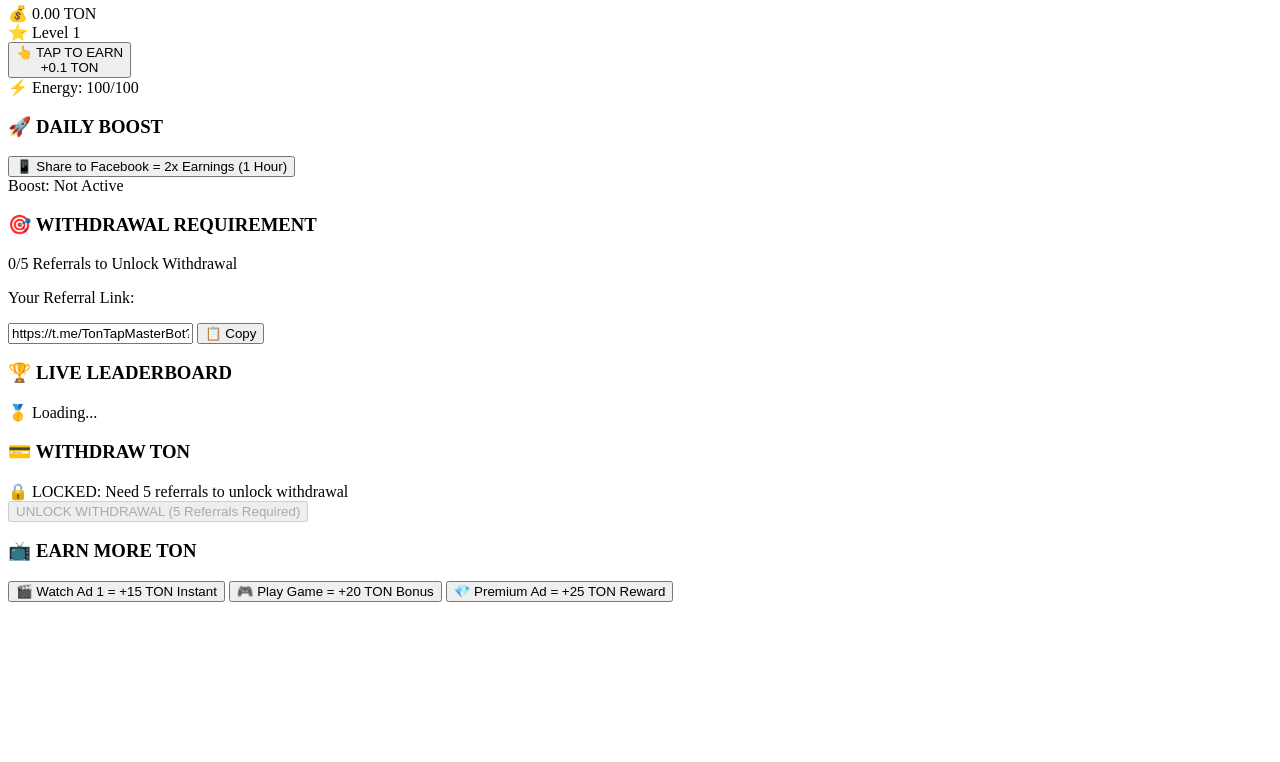
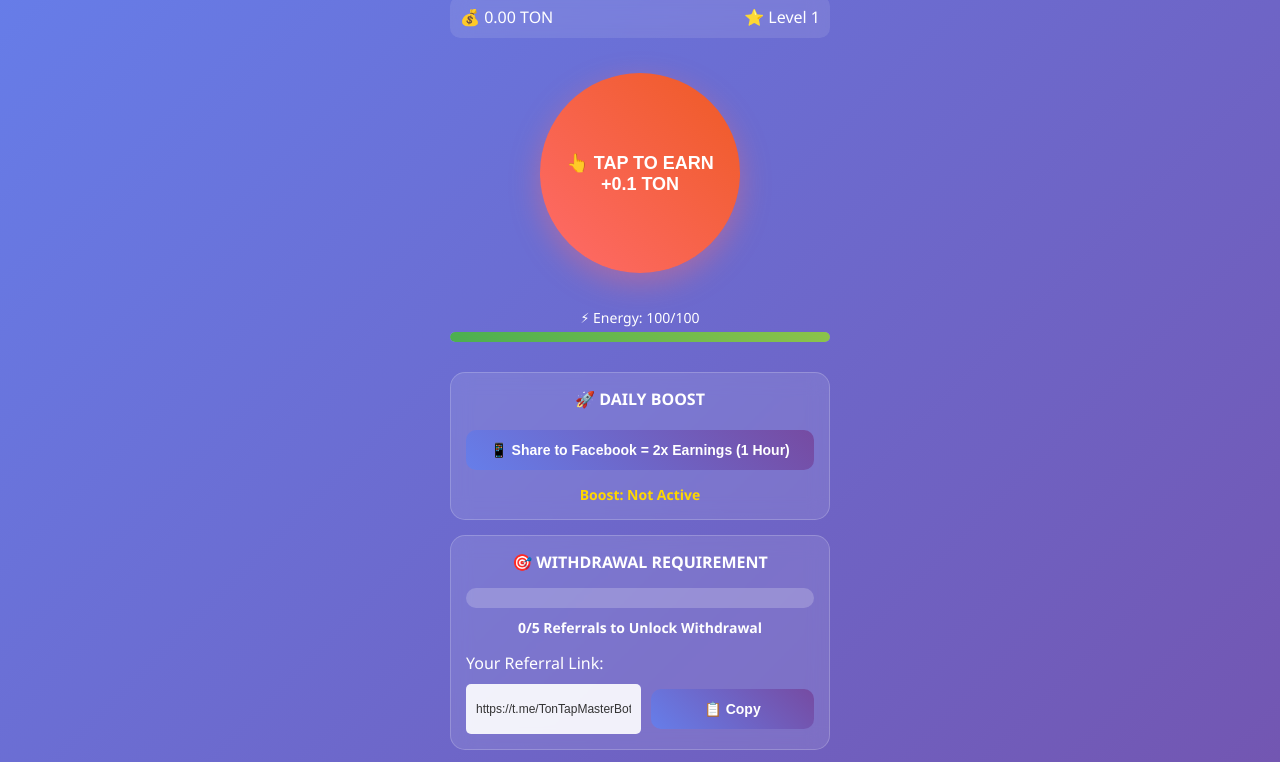
Before and after one commit to davidecode/miniapps, a website built with Vite: page index.html in a window 1280 px wide. Shown: the part 77-839 px from the top of the page. Before the commit the page ends 800 px from the top, so only its background shows below. Built offline with nearby package versions, Linux system fonts and the light colour scheme.

Commit message:
Restore modal and ad progress bar styles
Restored modal and ad progress bar styles, and added base styles.

```diff
--- a/style.css
+++ b/style.css
@@ -1,3 +1,278 @@
+/* Reset dan Base Styles */
+* {
+    margin: 0;
+    padding: 0;
+    box-sizing: border-box;
+}
+
+body {
+    font-family: 'Segoe UI', Tahoma, Geneva, Verdana, sans-serif;
+    background: linear-gradient(135deg, #667eea 0%, #764ba2 100%);
+    color: white;
+    min-height: 100vh;
+    padding: 20px;
+}
+
+.container {
+    max-width: 400px;
+    margin: 0 auto;
+    padding: 10px;
+}
+
+/* Header Styles */
+.header {
+    text-align: center;
+    margin-bottom: 20px;
+}
+
+.header h1 {
+    font-size: 24px;
+    margin-bottom: 10px;
+    text-shadow: 2px 2px 4px rgba(0,0,0,0.3);
+}
+
+.user-info {
+    display: flex;
+    justify-content: space-between;
+    background: rgba(255,255,255,0.1);
+    padding: 10px;
+    border-radius: 10px;
+    backdrop-filter: blur(10px);
+}
+
+/* Telegram User Info */
+.telegram-user {
+    display: flex;
+    align-items: center;
+    gap: 10px;
+    padding: 10px;
+    background: rgba(255,255,255,0.1);
+    border-radius: 10px;
+    margin-bottom: 15px;
+    backdrop-filter: blur(10px);
+}
+
+.telegram-user img {
+    width: 40px;
+    height: 40px;
+    border-radius: 50%;
+}
+
+.telegram-user span {
+    font-weight: bold;
+    font-size: 14px;
+}
+
+/* Tap Section */
+.tap-section {
+    text-align: center;
+    margin: 30px 0;
+}
+
+.tap-button {
+    width: 200px;
+    height: 200px;
+    border-radius: 50%;
+    background: linear-gradient(45deg, #ff6b6b, #ee5a24);
+    border: none;
+    color: white;
+    font-size: 18px;
+    font-weight: bold;
+    cursor: pointer;
+    box-shadow: 0 10px 30px rgba(255,107,107,0.4);
+    transition: all 0.2s ease;
+    margin-bottom: 20px;
+}
+
+.tap-button:active {
+    transform: scale(0.95);
+    box-shadow: 0 5px 15px rgba(255,107,107,0.6);
+}
+
+/* Energy Bar */
+.energy-bar {
+    margin-top: 15px;
+}
+
+.energy-label {
+    margin-bottom: 5px;
+    font-size: 14px;
+}
+
+.energy-progress {
+    width: 100%;
+    height: 10px;
+    background: rgba(255,255,255,0.2);
+    border-radius: 10px;
+    overflow: hidden;
+}
+
+.energy-fill {
+    height: 100%;
+    background: linear-gradient(90deg, #4CAF50, #8BC34A);
+    border-radius: 10px;
+    transition: width 0.3s ease;
+}
+
+/* Section Styles */
+.boost-section, .referral-section, .leaderboard-section, .withdrawal-section, .ads-section {
+    background: rgba(255,255,255,0.1);
+    padding: 15px;
+    border-radius: 15px;
+    margin: 15px 0;
+    backdrop-filter: blur(10px);
+    border: 1px solid rgba(255,255,255,0.2);
+}
+
+h3 {
+    margin-bottom: 15px;
+    text-align: center;
+    font-size: 16px;
+}
+
+/* Buttons */
+button {
+    width: 100%;
+    padding: 12px;
+    border: none;
+    border-radius: 10px;
+    background: linear-gradient(45deg, #667eea, #764ba2);
+    color: white;
+    font-size: 14px;
+    font-weight: bold;
+    cursor: pointer;
+    margin: 5px 0;
+    transition: all 0.3s ease;
+}
+
+button:hover {
+    transform: translateY(-2px);
+    box-shadow: 0 5px 15px rgba(0,0,0,0.3);
+}
+
+button:disabled {
+    background: #666;
+    cursor: not-allowed;
+    transform: none;
+}
+
+/* Progress Bars */
+.progress-container {
+    margin: 15px 0;
+}
+
+.progress-bar {
+    width: 100%;
+    height: 20px;
+    background: rgba(255,255,255,0.2);
+    border-radius: 10px;
+    overflow: hidden;
+    margin-bottom: 10px;
+}
+
+.progress-fill {
+    height: 100%;
+    background: linear-gradient(90deg, #FFD700, #FFA500);
+    border-radius: 10px;
+    transition: width 0.5s ease;
+    width: 0%;
+}
+
+.progress-text {
+    text-align: center;
+    font-size: 14px;
+    font-weight: bold;
+}
+
+/* Referral Code */
+.referral-code {
+    margin-top: 15px;
+}
+
+.code-container {
+    display: flex;
+    gap: 10px;
+    margin-top: 10px;
+}
+
+#referral-link {
+    flex: 1;
+    padding: 10px;
+    border: none;
+    border-radius: 5px;
+    background: rgba(255,255,255,0.9);
+    color: #333;
+    font-size: 12px;
+}
+
+/* Leaderboard */
+.leaderboard-list {
+    margin-top: 10px;
+}
+
+.leaderboard-item {
+    display: flex;
+    justify-content: space-between;
+    padding: 8px;
+    background: rgba(255,255,255,0.1);
+    margin: 5px 0;
+    border-radius: 8px;
+    font-size: 14px;
+}
+
+.leaderboard-item:nth-child(1) {
+    background: linear-gradient(45deg, #FFD700, #FFA500);
+    color: #000;
+}
+
+.leaderboard-item:nth-child(2) {
+    background: linear-gradient(45deg, #C0C0C0, #A0A0A0);
+}
+
+.leaderboard-item:nth-child(3) {
+    background: linear-gradient(45deg, #CD7F32, #A0522D);
+}
+
+/* Withdrawal Status */
+.withdrawal-status {
+    text-align: center;
+    padding: 10px;
+    margin: 10px 0;
+    border-radius: 8px;
+    background: rgba(255,0,0,0.2);
+    font-size: 14px;
+}
+
+.withdrawal-status.unlocked {
+    background: rgba(0,255,0,0.2);
+}
+
+/* Boost Timer */
+.boost-timer {
+    text-align: center;
+    margin-top: 10px;
+    font-size: 14px;
+    font-weight: bold;
+    color: #FFD700;
+}
+
+/* Responsive Design */
+@media (max-width: 480px) {
+    .container {
+        padding: 5px;
+    }
+
+    .tap-button {
+        width: 180px;
+        height: 180px;
+        font-size: 16px;
+    }
+
+    .header h1 {
+        font-size: 20px;
+    }
+}
+
 /* Tambahkan di akhir style.css */
 
 /* Modal Styles */
```
